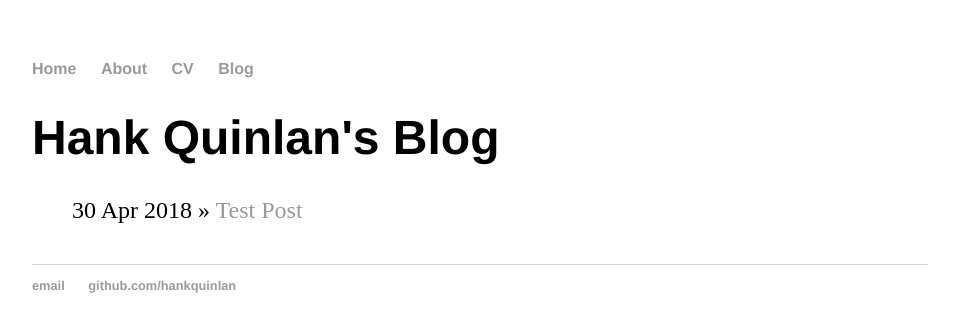
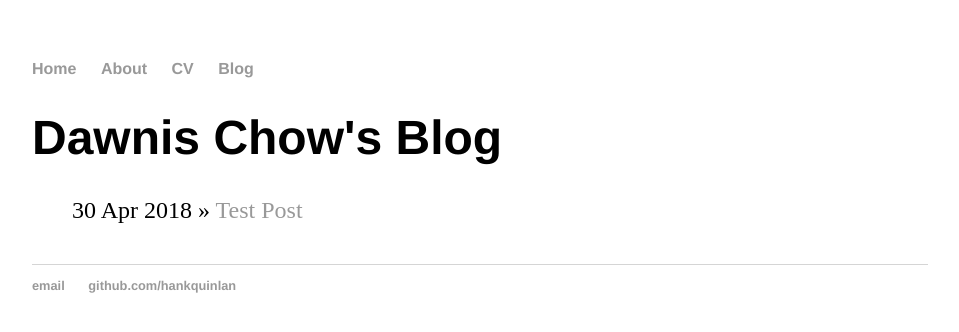
Before and after one commit to dawnis/dawnis.github.io, a Jekyll site: the page built from blog/index.html, in a window 1280 px wide. Shown: the top 332 px of the page, without its empty margins (160-1119 px from the left). Built offline with Jekyll 4.4.1, drawn with Linux system fonts in a browser that asks for light colours.

Commit message:
updates to make working site for me

```diff
--- /dev/null
+++ b/about/index.html
@@ -0,0 +1,5 @@
+---
+layout: default
+title: About Me
+---
+Hi! I am Dawnis Chow. This site is a work in progress. Check back soon...
--- a/blog/index.html
+++ b/blog/index.html
@@ -1,6 +1,6 @@
 ---
 layout: default
-title: Hank Quinlan's Blog
+title: Dawnis Chow's Blog
 ---
 	<h1>{{ page.title }}</h1>
 	<ul class="posts">
--- /dev/null
+++ b/cv/index.html
@@ -0,0 +1,5 @@
+---
+layout: default
+title: Dawnis Chow's CV
+---
+<object data="{{post.DawnisChow_Resume_6.0.pdf}}" width="1000" height="1000" type='application/pdf'/>
--- a/index.html
+++ b/index.html
@@ -5,5 +5,5 @@ title: Dawnis Chow Data Science Projects
 <div class="blurb">
 	<h1>Dawnis Chow, PhD </h1>
         <p> Kaggle Projects</p>
-        <p> Convolutional Neural Network to Detect Ca++ Transients in Whole Brain Imaging </p>
+        <p> <a href="Convolutional_Network_Ca_Transients/Ca_Feature_Detection_3P_Ver3_reduce_max.html">Convolutional Neural Network to Detect Ca++ Transients in Whole Brain Imaging </a> </p>
 </div><!-- /.blurb -->
```
Also changed, not shown: README.md, 1 other file.
